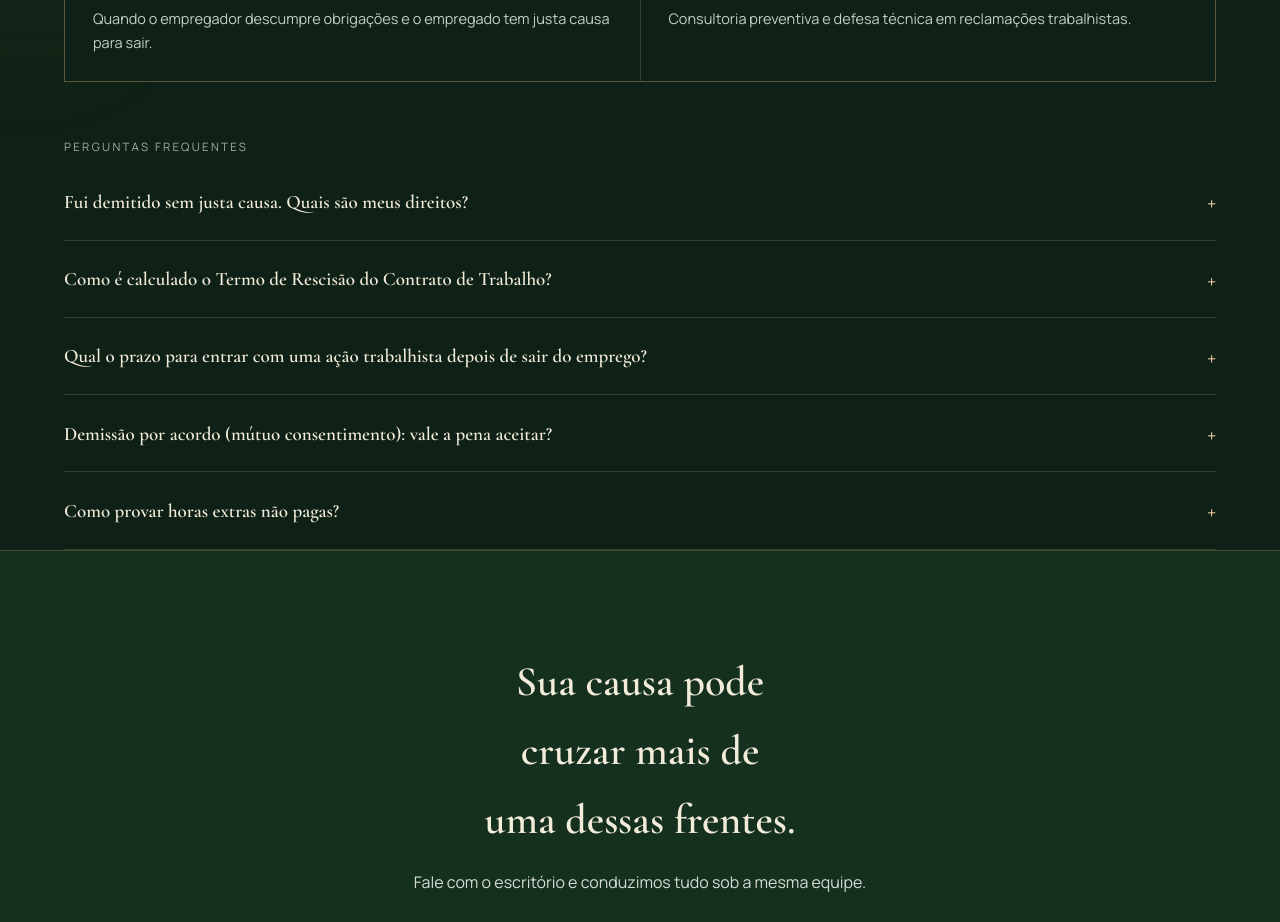
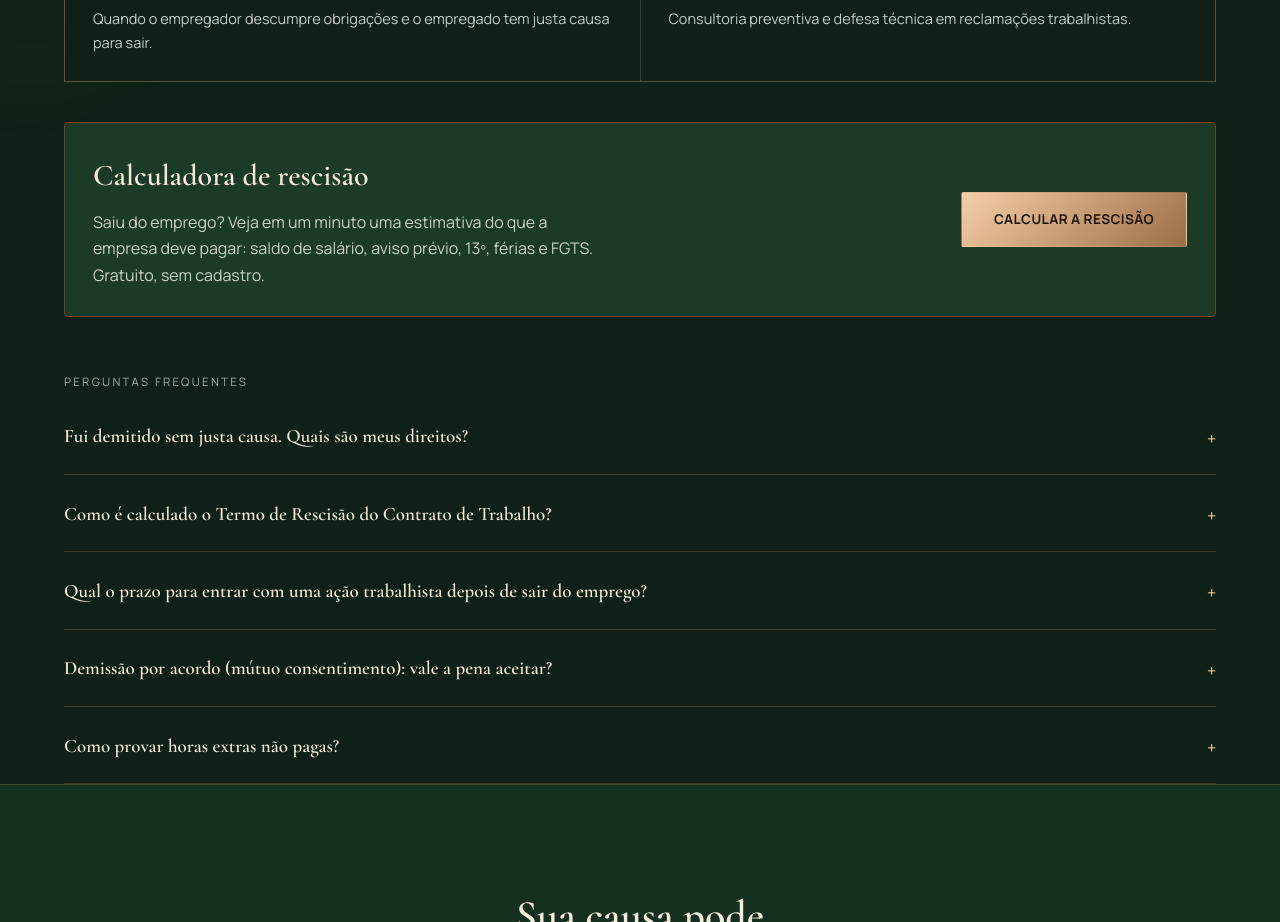
Before and after one commit to lobatoesalazaradvocacia/lobato-salazar-advocacia, a plain HTML site: page atuacao.html in a window 1280 px wide. Shown: the part 1192-2114 px from the top of the page. Drawn offline with nearby package versions, Linux system fonts and the light colour scheme.

Commit message:
Calculadora de rescisão na área Trabalhista da página de atuação
Convite para /artigos/calculadora-de-rescisao/, logo antes das perguntas
frequentes do bloco trabalhista (dono, 20/11/2026).

Co-Authored-By: Claude Opus 5.5 <noreply@anthropic.com>

```diff
--- a/atuacao.html
+++ b/atuacao.html
@@ -147,6 +147,9 @@
   .topic h3{ font-family: var(--sans); font-weight:700; font-size:14.5px; letter-spacing:.02em; color: var(--gold-1); text-transform:uppercase; }
   .topic p{ margin-top:10px; font-size:14.5px; color:#C4CEC5; line-height:1.65; }
 
+  .calc-cta{ margin-top:40px; display:flex; flex-wrap:wrap; align-items:center; justify-content:space-between; gap:20px 28px; background: var(--ink-3); border:1px solid var(--gold-4); border-radius:4px; padding: clamp(20px,3vw,28px); }
+  .calc-cta h3{ font-family: var(--display); font-size: clamp(24px,2.6vw,30px); margin:0; }
+  .calc-cta p{ margin:8px 0 0; color:#C8D2CA; max-width:52ch; }
   .faq{ margin-top:56px; }
   .faq-label{ font-size:11.5px; letter-spacing:.2em; text-transform:uppercase; color: var(--muted); margin-bottom:6px; }
   .faq-item{ border-bottom:1px solid var(--line); }
@@ -302,6 +305,13 @@
       <div class="topic"><h3>Doenças e acidentes de trabalho</h3><p>Estabilidade acidentária e indenizações por acidente ou doença ocupacional.</p></div>
       <div class="topic"><h3>Rescisão indireta</h3><p>Quando o empregador descumpre obrigações e o empregado tem justa causa para sair.</p></div>
       <div class="topic"><h3>Defesa de empregadores</h3><p>Consultoria preventiva e defesa técnica em reclamações trabalhistas.</p></div>
+    </div>
+    <div class="calc-cta">
+      <div>
+        <h3>Calculadora de rescisão</h3>
+        <p>Saiu do emprego? Veja em um minuto uma estimativa do que a empresa deve pagar: saldo de salário, aviso prévio, 13º, férias e FGTS. Gratuito, sem cadastro.</p>
+      </div>
+      <a class="btn btn-gold" href="/artigos/calculadora-de-rescisao/">Calcular a rescisão</a>
     </div>
     <div class="faq">
       <div class="faq-label">Perguntas frequentes</div>
```
